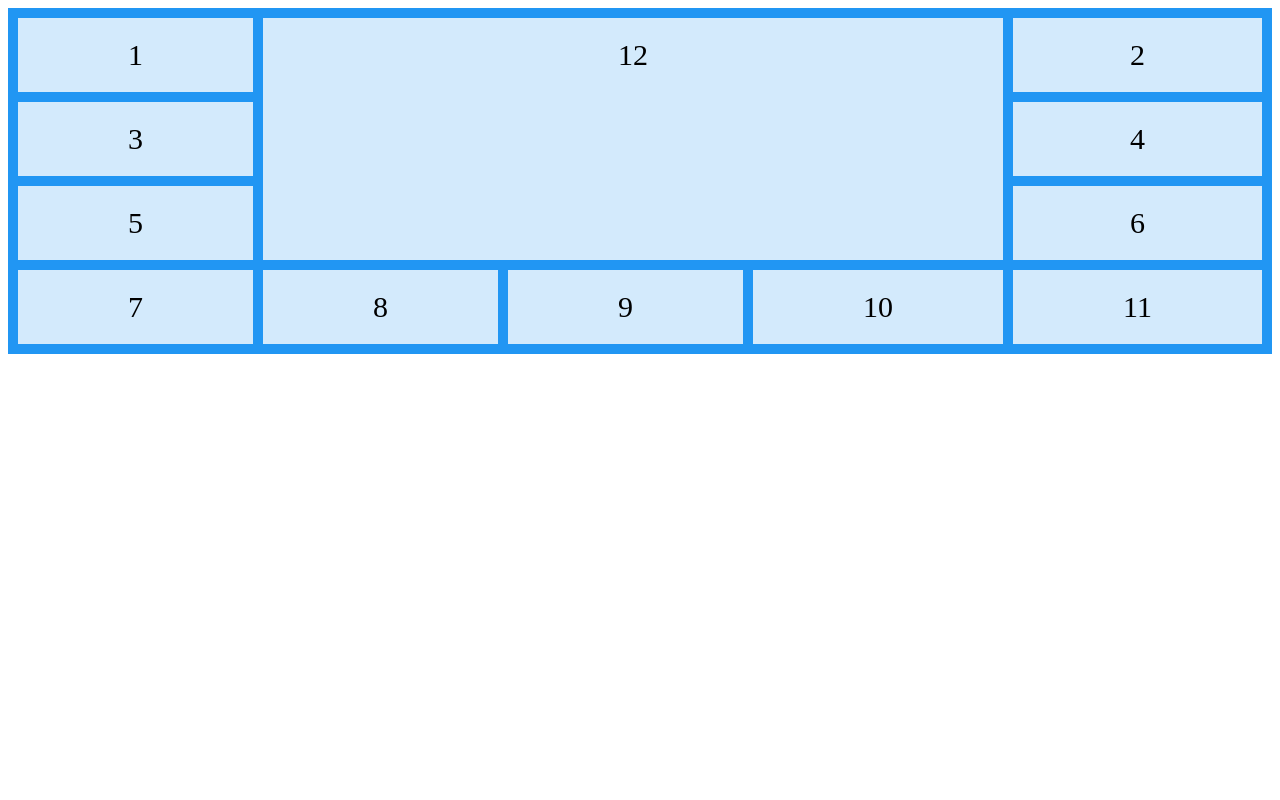
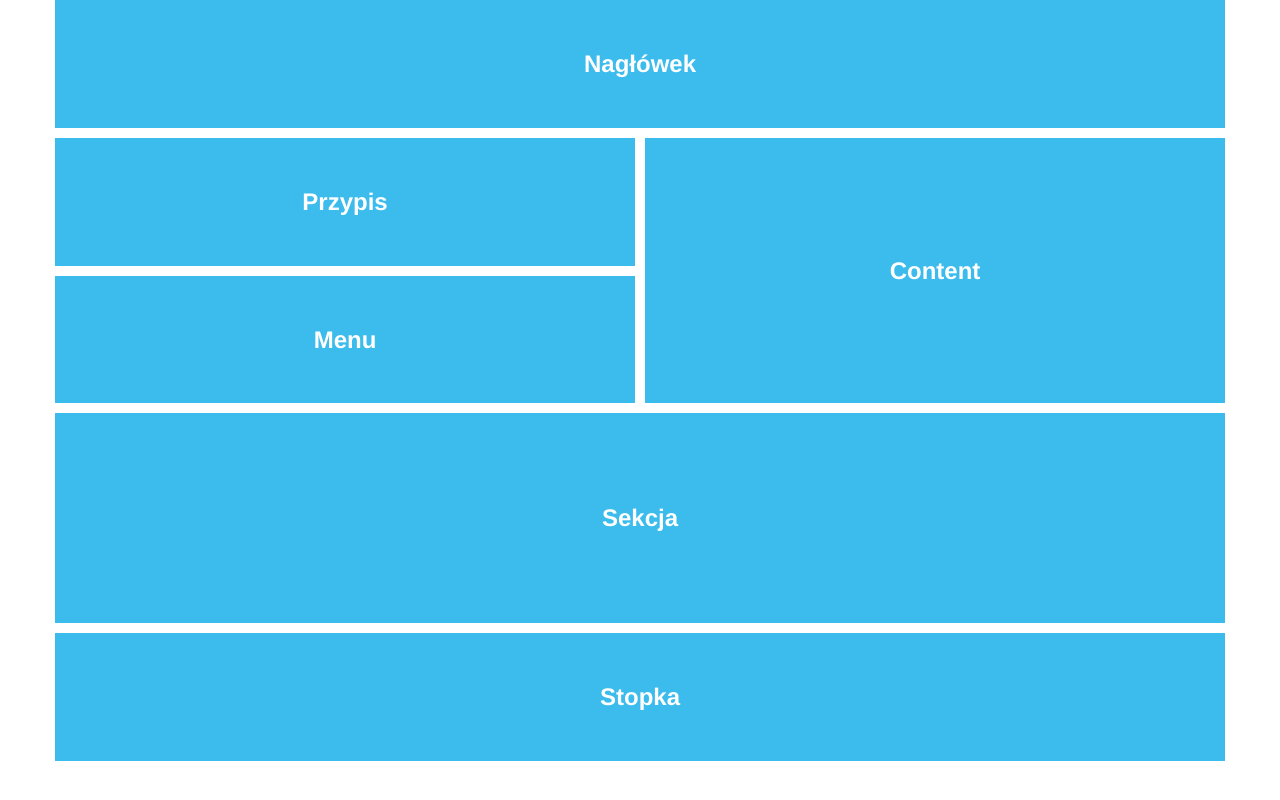
Before and after one commit to DawidKurkiewicz/Kurs1, a plain HTML site: page trening2/index.html in a window 1280 px wide. Drawn offline with Linux system fonts and the light colour scheme.

Commit message:
cool menu

```diff
--- a/trening2/index.html
+++ b/trening2/index.html
@@ -12,22 +12,27 @@
 
 
 <body>
-   <div class='grid-container'>
-        <div class='grid-item-1'>1</div>
-        <div class='grid-item-2'>2</div>
-        <div class='grid-item-3'>3</div>
-       <div class='grid-item-4'>4</div>
-       <div class='grid-item-5'>5</div>
-       <div class='grid-item-6'>6</div>
-       <div class='grid-item-7'>7</div>
-       <div class='grid-item-8'>8</div>
-       <div class='grid-item-9'>9</div>
-       <div class='grid-item-10'>10</div>
-       <div class='grid-item-11'>11</div>
-       <div class='grid-item-12'>12</div>
 
-
-   </div>
+	<div id="content">
+            <header>
+                <h2>Nagłówek</h2>
+            </header>
+            <main>
+                <h2>Content</h2>
+            </main>
+            <section>
+                <h2>Sekcja</h2>
+            </section>
+            <aside>
+                <h2>Przypis</h2>
+            </aside>
+            <nav>
+                <h2>Menu</h2>
+            </nav>
+            <footer>
+                <h2>Stopka</h2>
+            </footer>
+        </div>
 
 </body>
 </html>
--- a/trening2/style.css
+++ b/trening2/style.css
@@ -1,19 +1,49 @@
-.grid-item-12 {
-    grid-area: myArea;
-   }
-.grid-container {
+body { font-family: 'Helvetica Neue', Arial, sans-serif;
+    font-size: 16px;
+    margin: 0;
+    color: #fff;
+    text-align: center;
+}
+#content {
     display: grid;
-    grid-template-areas:
-      ' . myArea myArea myArea y '
-      ' . myArea myArea myArea y '
-      ' . myArea myArea myArea y ';
+    max-width: 1170px; margin: 0 auto;
     grid-gap: 10px;
-    background-color: #2196F3;
-    padding: 10px;
-   }
-.grid-container>div {
-    background-color: rgba(255, 255, 255, 0.8);
-    text-align: center;
-    padding:20px 0;
-    font-size: 30px;
-   }
+    grid-template-columns: repeat(4, 1fr);
+    grid-auto-rows: minmax(100px, auto);
+     grid-template-areas:
+    ' header header header header '
+    ' aside aside main main'
+    ' nav nav main main'
+    ' section section section section'
+    ' section section section section'
+    ' footer footer footer footer'
+
+}
+#content > * {
+    background: #3bbced;
+    padding: 30px; }
+header { grid-area: header;
+    display: grid;
+    justify-content: center;
+    align-content: center; }
+main { grid-area: main;
+    display: grid;
+    justify-content: center;
+    align-content: center; }
+section { grid-area: section;
+    display: grid;
+    justify-content: center;
+    align-content: center; }
+aside { grid-area: aside;
+    display: grid;
+    justify-content: center;
+    align-content: center; }
+nav { grid-area: nav;
+    display: grid;
+    justify-content: center;
+    align-content: center; }
+footer {
+    grid-area: footer;
+    display: grid;
+    justify-content: center;
+    align-content: center; }
```
